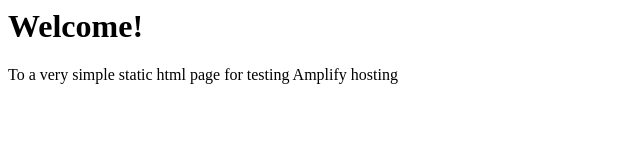
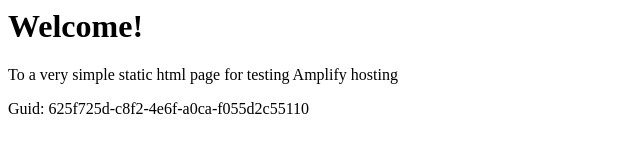
Before and after one commit to aws-aemilia-bah/Github-PR-Commit-Integration-Test-DoNotTouch-Gith-P5X5MO5I-v1-prod-me-south-1, a website: page src/index.html in a window 1280 px wide. Shown: the whole page, without its empty margins (0-640 px from the left). Drawn offline with Linux system fonts and the light colour scheme.

Commit message:
commit from integ tests

```diff
--- a/src/index.html
+++ b/src/index.html
@@ -1,3 +1,5 @@
+
+
 <html lang="en">
 
 <head>
@@ -10,6 +12,6 @@
 <body>
     <h1>Welcome!</h1>
     <p>To a very simple static html page for testing Amplify hosting</p>
-</body>
+    <p>Guid: 625f725d-c8f2-4e6f-a0ca-f055d2c55110</p></body>
 
 </html>
```
